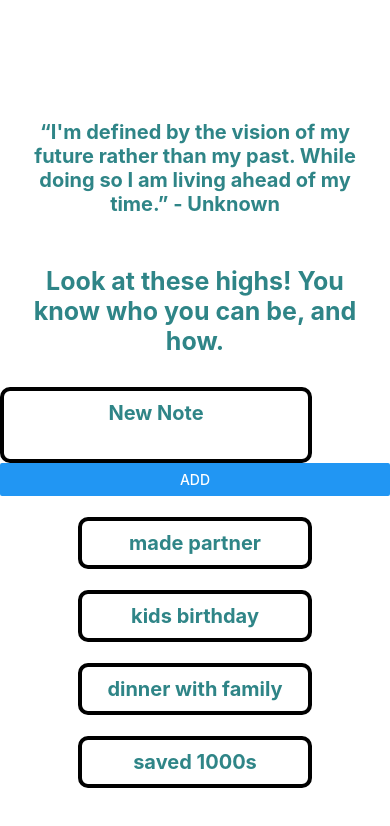
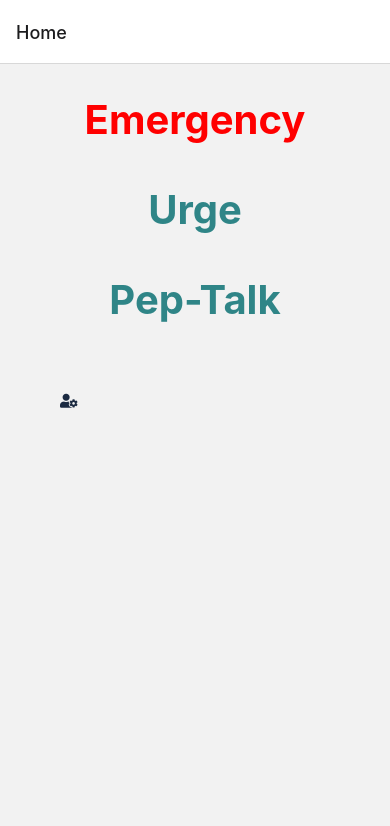
Before and after one commit to toleary519/Tremedy, a React Native app: screen / in a window 390 px wide. Shown: the top 826 px of the page. Built offline with nearby package versions, Linux system fonts and the light colour scheme.

Commit message:
add navigation for Pep tree

```diff
--- a/App.js
+++ b/App.js
@@ -1,5 +1,7 @@
 import React from "react";
-import { StyleSheet, Text, View } from 'react-native';
+import { NavigationContainer } from "@react-navigation/native";
+import { createNativeStackNavigator } from '@react-navigation/native-stack';
+import { StyleSheet, Text, View, SafeAreaView } from 'react-native';
 import { FirstMenu } from "./screens/FirstMenu";
 import { Emergency } from "./screens/Emergency";
 import { PepTalkMenu } from "./screens/PepTalkMenu";
@@ -9,13 +11,25 @@ import { NotesMenu } from "./screens/NotesMenu";
 import SuperPhoneContacts from "./screens/Contacts"
 import { BadTimes } from "./screens/BadTimes";
 import { GoodTimes } from "./screens/GoodTimes";
+import MyStack from "./routes/homeStack"
 
+const Stack = createNativeStackNavigator();
 
-export default function App() {
+function App() {
+
   return (
     <View style={styles.container}>
-      <GoodTimes/>
-      {/* <StatusBar style="auto" /> */}
+         <SafeAreaView style={{flex: 1}}>
+        <NavigationContainer>
+          <Stack.Navigator backBehavior={"order"} initialRouteName="Home">
+            <Stack.Screen name="Home" component={FirstMenu} options={[]}/>
+            <Stack.Screen name="PepTalk" component={PepTalkMenu} options={[]}/>
+            <Stack.Screen name="NotesMenu" component={NotesMenu} options={[]}/>
+            <Stack.Screen name="GoodTimes" component={GoodTimes} options={[]}/>
+            <Stack.Screen name="BadTimes" component={BadTimes} options={[]}/>
+          </Stack.Navigator>
+        </NavigationContainer>
+      </SafeAreaView>
     </View>
   );
 }
@@ -23,8 +37,7 @@ export default function App() {
 const styles = StyleSheet.create({
   container: {
     flex: 1,
-    backgroundColor: '#fff',
-    alignItems: 'center',
-    justifyContent: 'center',
   },
 });
+
+export default App;
```
